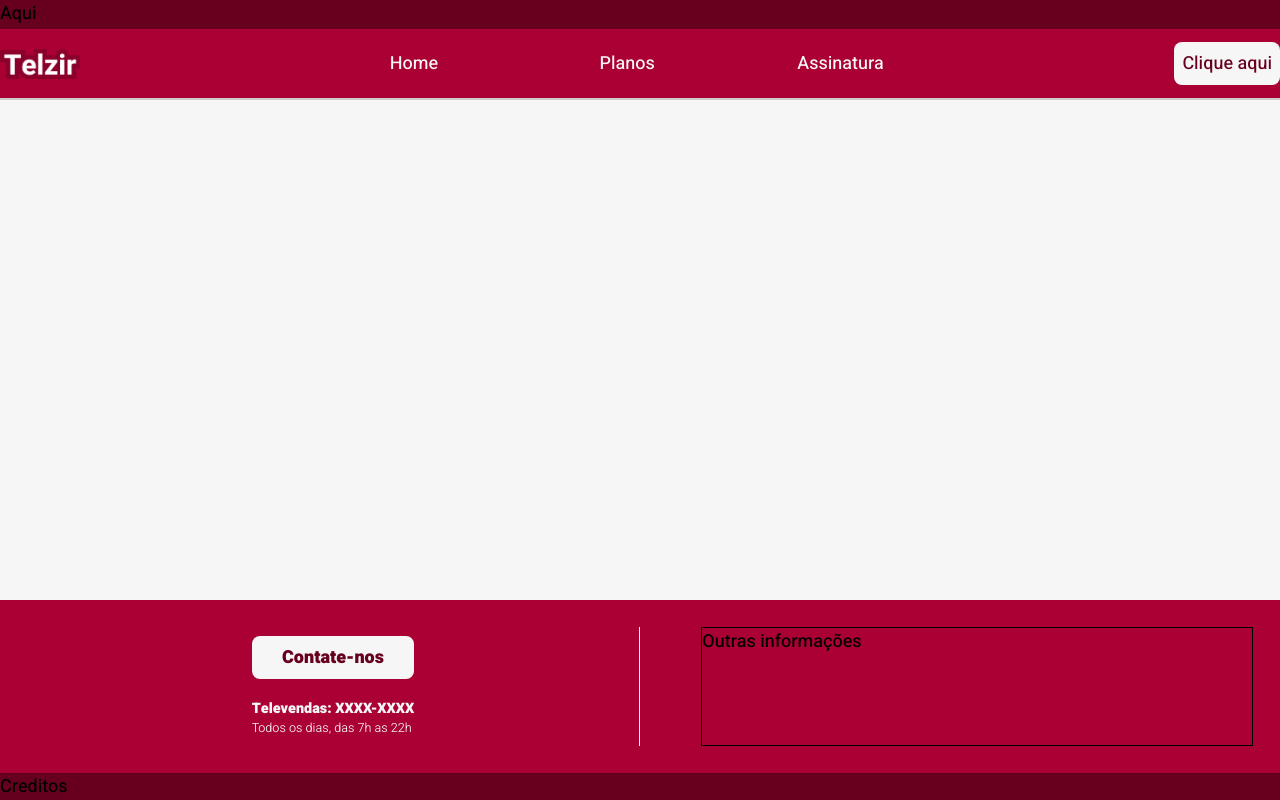
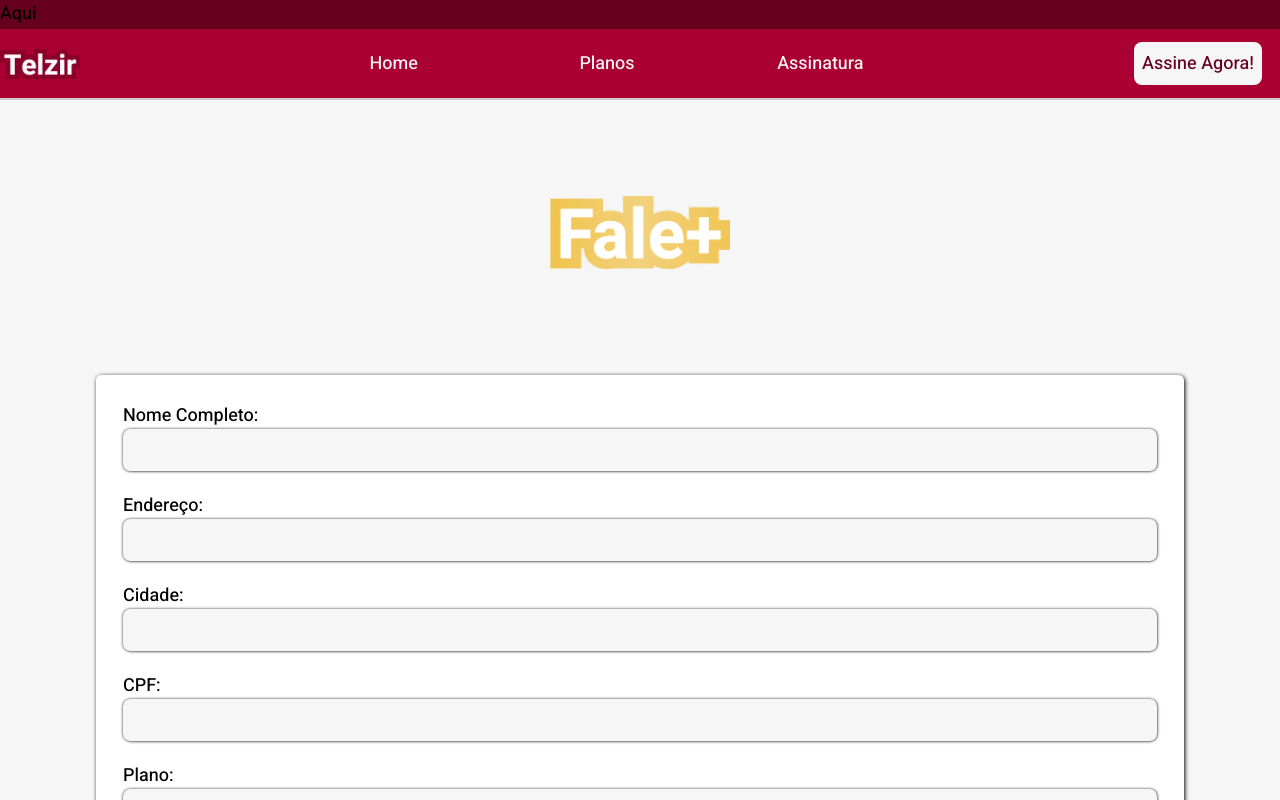
Before and after one commit to Rafael-Assad/fale_mais, a React (Create React App) app: page /Assinatura in a window 1280 px wide. Shown: the top 800 px of the page. Built offline with nearby package versions, Linux system fonts and the light colour scheme.

Commit message:
feat: inserted the link in buttons and top nav menu

```diff
--- a/package.json
+++ b/package.json
@@ -19,7 +19,8 @@
     "redux": "^4.0.5",
     "redux-thunk": "^2.3.0",
     "styled-components": "^5.2.1",
-    "web-vitals": "^1.0.1"
+    "web-vitals": "^1.0.1",
+    "yup": "^0.32.9"
   },
   "scripts": {
     "start": "react-scripts start",
--- a/src/components/Button/style.js
+++ b/src/components/Button/style.js
@@ -11,6 +11,11 @@ export const ButtonContainer = styled.button`
   background-color: ${props => props.bgColor};
   color: ${props => props.textColor};
 
-  cursor: pointer
+  cursor: pointer;
+
+  :active{
+    background-color: ${props => props.bgColor + 'AA'};
+  color: ${props => props.textColor};
+  }
 
 `
--- a/src/components/Footerbar/index.jsx
+++ b/src/components/Footerbar/index.jsx
@@ -1,6 +1,12 @@
+import { useHistory } from 'react-router-dom'
+
 import { FooterContainer } from "./style";
 import Button from "../Button";
+
+
 const FooterBar = () => {
+  const history = useHistory()
+
   return (
     <FooterContainer>
       <div className="upperFooter">
@@ -8,7 +14,7 @@ const FooterBar = () => {
           <Button
             bgColor ='#F6F6F6'
             textColor ='#67001f'
-            // clickAction={}
+            clickAction={() => history.push('/Assinatura')}
 
           >Contate-nos</Button>
           <div>
--- a/src/components/HeaderBar/index.jsx
+++ b/src/components/HeaderBar/index.jsx
@@ -1,4 +1,6 @@
 import {useState} from 'react'
+import { Link, useHistory } from 'react-router-dom'
+
 import logo from "../../assets/imgs/logo.png";
 import { HeaderContainer, NavContainer } from "./style";
 import Button from "../Button";
@@ -6,6 +8,7 @@ import {TiThMenu} from 'react-icons/ti'
 
 
 const HeaderBar = () => {
+  const history = useHistory()
 
   let [toggleMenu, setToogleMenu] = useState('')
   let [visibel, setVisible] = useState(true)
@@ -44,18 +47,32 @@ const HeaderBar = () => {
         <NavContainer visible={visibel}>
 
           <ul className={toggleMenu} >
-            <li>Home</li>
-            <li>Planos</li>
-            <li>Assinatura</li>
+            <li>
+              <Link to='/' onClick={handleToggleMenu}>
+                Home
+              </Link>
+            </li>
+
+            <li>
+              <Link to='/Planos' onClick={handleToggleMenu}>
+                Planos
+              </Link>
+            </li>
+
+            <li>
+              <Link to='/Assinatura' onClick={handleToggleMenu}>
+                Assinatura
+              </Link>
+            </li>
           </ul>
         </NavContainer>
 
         <Button
           bgColor="#F6F6F6"
           textColor="#67001F"
-          clickAction={() => console.log("foi")}
+          clickAction={() => history.push('/Assinatura')}
         >
-          Clique aqui
+          Assine Agora!
         </Button>
       </div>
     </HeaderContainer>
--- a/src/components/HeaderBar/style.js
+++ b/src/components/HeaderBar/style.js
@@ -45,12 +45,16 @@ export const HeaderContainer = styled.header`
     color: #F6F6F6  ;
 
     position: absolute;
-    right: 25%;
-    top: 50%;
+    right: 33%;
+    top: 55%;
 
     transform: translate(-25%, -50%);
     cursor: pointer;
     z-index: 10;
+  }
+
+  button{
+    margin-right: 1rem;
   }
 
   @media screen and (min-width: 768px){
@@ -94,6 +98,10 @@ export const NavContainer = styled.nav`
       padding-top: 2rem;
       color: #F6F6F6 ;
       text-align: center;
+      a{
+        text-decoration: none;
+        color:inherit;
+      }
     }
 
 
--- a/src/components/SignForm/index.jsx
+++ b/src/components/SignForm/index.jsx
@@ -1,9 +1,111 @@
-import { FormContainer } from './style'
+import axios from "axios";
+import { useForm } from "react-hook-form";
+import * as yup from "yup";
+import { yupResolver } from "@hookform/resolvers/yup";
+
+import { FormContainer, FieldContainer } from "./style";
+import Button from '../Button'
 
 const SignForm = () => {
+  const schema = yup.object().shape({
+    'fullName':yup
+      .string()
+      .required('Campo Obrigatório'),
+    'address': yup
+      .string()
+      .required('Campo Obrigatório'),
+    'city': yup
+      .string()
+      .required('Campo Obrigatório'),
+    'cpf':yup
+      .string()
+      .required('Campo Obrigatório'),
+    'plan':yup
+      .string()
+      .required('Campo Obrigatório')
+  });
+  const { register, handleSubmit, errors } = useForm({
+    resolver: yupResolver(schema),
+  });
+
+  const handleForm = (data) => {
+    console.log(data);
+    //Here is where the form would send the form
+    //to Back-End through API
+    //axios.post('api.com/post',data)
+  };
+
   return (
-    <FormContainer></FormContainer>
-  )
-}
+    <FormContainer onSubmit={handleSubmit(handleForm)}>
+      <FieldContainer>
+        <label htmlFor="fullName">Nome Completo:</label>
+        <input
+          type="text"
+          name="fullName"
+          id="fullName"
+          ref={register}
+        />
+        {errors.fullName && <p className="error">{errors.fullName.message}</p>}
+      </FieldContainer>
 
-export default SignForm
+      <FieldContainer>
+        <label htmlFor="address">Endereço:</label>
+        <input
+          type="text"
+          name="address"
+          id="address"
+          ref={register}
+        />
+        {errors.address && <p className="error">{errors.address.message}</p>}
+      </FieldContainer>
+
+      <FieldContainer>
+        <label htmlFor="city">Cidade:</label>
+        <input
+          type="text"
+          name="city"
+          id="city"
+          ref={register}
+        />
+        {errors.city && <p className="error">{errors.city.message}</p>}
+      </FieldContainer>
+
+      <FieldContainer>
+        <label htmlFor="cpf">CPF:</label>
+        <input
+          type="text"
+          name="cpf"
+          id="cpf"
+          ref={register}
+        />
+        {errors.cpf && <p className="error">{errors.cpf.message}</p>}
+      </FieldContainer>
+
+      <FieldContainer>
+        <label htmlFor="plan">Plano:</label>
+        <select
+          type="text"
+          name="plan"
+          id="plan"
+          ref={register}
+        >
+          <option defaultChecked></option>
+          <option value="30">Fale+ 30</option>
+          <option value="60">Fale+ 60</option>
+          <option value="120">Fale+ 120</option>
+        </select>
+        {errors.plan && <p className="error">{errors.plan.message}</p>}
+      </FieldContainer>
+
+      <Button
+        type="submit"
+        bgColor='#67001f'
+        textColor='#f6f6f6'
+      >
+        Assinar Plano
+      </Button>
+    </FormContainer>
+  );
+};
+
+export default SignForm;
--- a/src/components/SignForm/style.js
+++ b/src/components/SignForm/style.js
@@ -1,5 +1,42 @@
 import styled from 'styled-components'
 
 export const FormContainer = styled.form`
+  width: 85vw;
+  padding: 1.5rem;
+  display: flex;
+  flex-direction: column;
+  justify-content: space-between;
+  align-items: center;
 
+  background-color: #fff;
+
+  box-shadow: 1px 1px 4px #000 ;
+
+  border-radius: 0.3rem;
+
+  button{
+    width: 80%;
+  }
 `
+export const FieldContainer = styled.div`
+  width: 100% ;
+  margin-bottom: 1.2rem;
+
+  display: flex;
+  flex-direction: column;
+  align-items: flex-start;
+
+  input, select{
+    width: 100%;
+    padding: 0.4rem;
+    border:none;
+    outline:none;
+
+    background-color: #f6f6f6;
+
+    text-align: left;
+    box-shadow: 0.2px 0.2px 3px #000 ;
+
+    border-radius:0.4rem;
+  }
+`
--- a/src/components/SimulationForm/style.js
+++ b/src/components/SimulationForm/style.js
@@ -34,8 +34,4 @@ export const FormFieldContainer = styled.div`
     border-radius:0.4rem;
   }
 
-  #noPlan, #withPlan{
-    background-color: #fff;
-    box-shadow:none;
-  }
 `
--- a/src/pages/SignPlan/index.jsx
+++ b/src/pages/SignPlan/index.jsx
@@ -1,8 +1,13 @@
-
+import LogoContainer from '../../components/LogoContainer'
+import MainField from '../../components/MainField'
+import SignForm from '../../components/SignForm'
 
 const SignPlan = () => {
   return (
-    <></>
+    <MainField>
+      <LogoContainer/>
+      <SignForm/>
+    </MainField>
   )
 }
 
```
Also changed, not shown: 1 other file (tests, documents, lock files or other folders).
